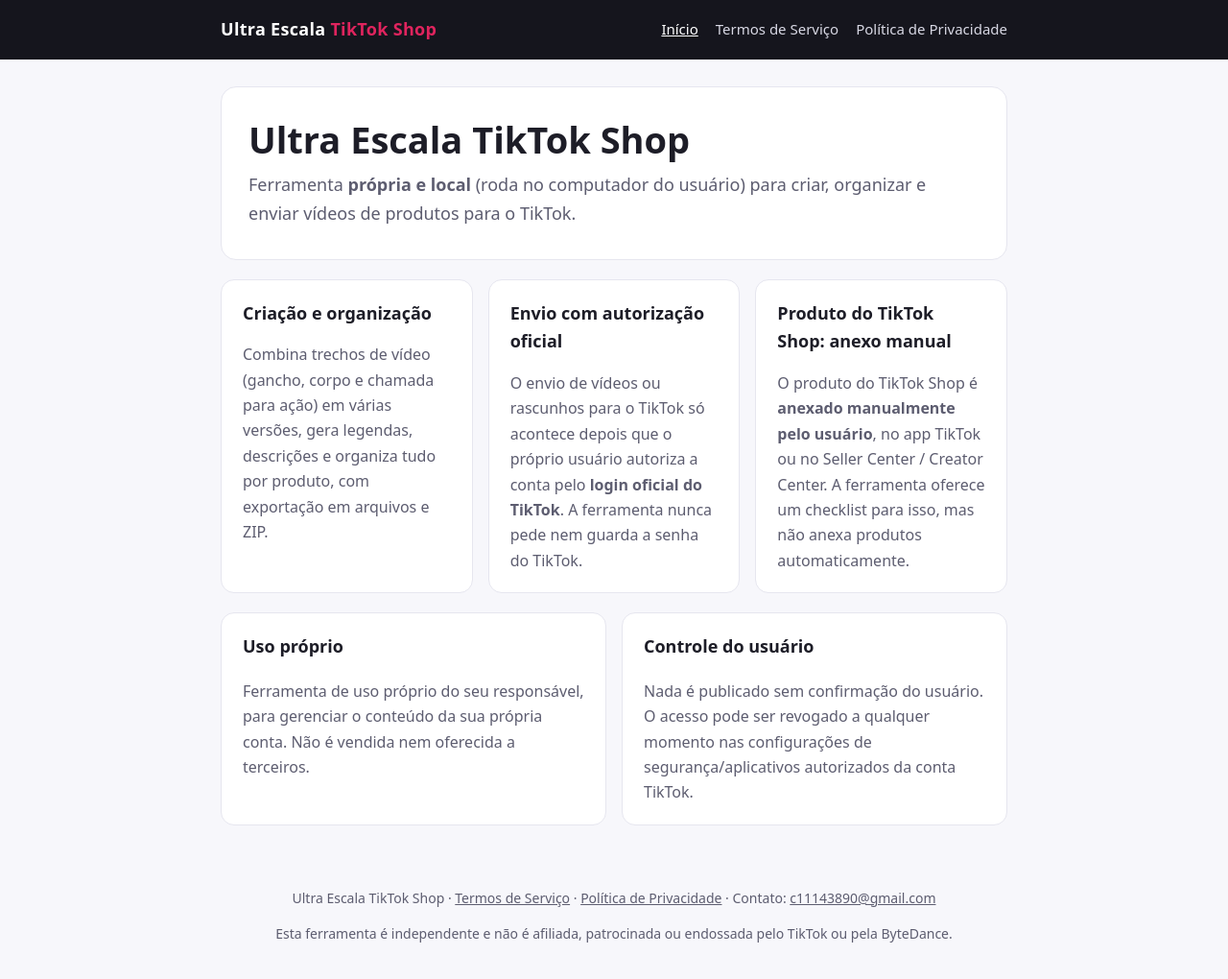
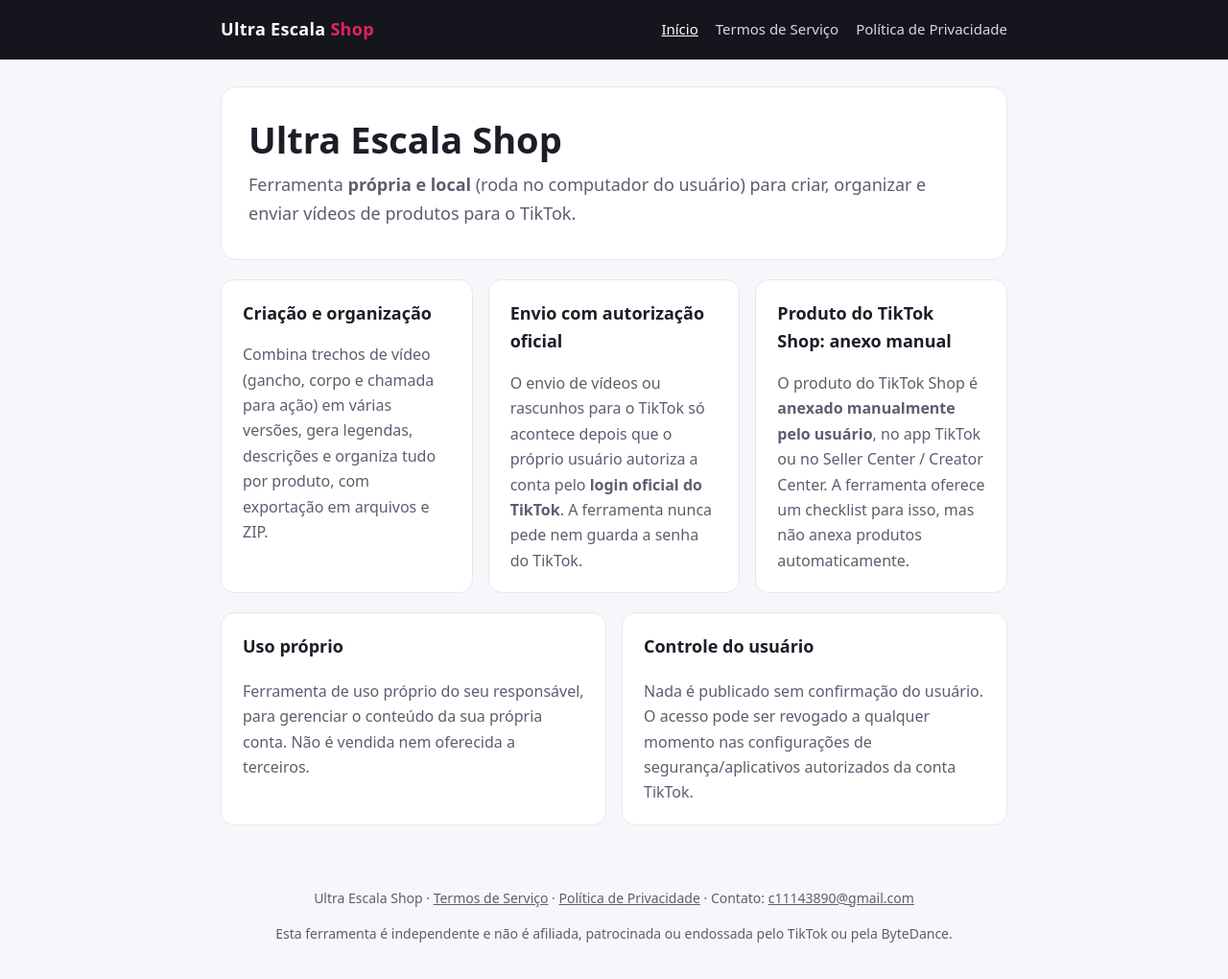
Before and after one commit to Cristiano-cas/ultra-escala-tiktok-shop, a plain HTML site: page index.html in a window 1280 px wide. Shown: the whole page at 96% size. Drawn offline with Linux system fonts and the light colour scheme.

Commit message:
Publica index.html

```diff
--- a/index.html
+++ b/index.html
@@ -3,14 +3,14 @@
 <head>
   <meta charset="utf-8">
   <meta name="viewport" content="width=device-width, initial-scale=1">
-  <title>Ultra Escala TikTok Shop</title>
+  <title>Ultra Escala Shop</title>
   <meta name="description" content="Ferramenta própria e local para criar, organizar e enviar vídeos de produtos para o TikTok, usando a autorização oficial do TikTok.">
   <link rel="stylesheet" href="style.css">
 </head>
 <body>
   <header class="top">
     <div class="wrap">
-      <a class="logo" href="./">Ultra Escala <span>TikTok Shop</span></a>
+      <a class="logo" href="./">Ultra Escala <span>Shop</span></a>
       <nav>
         <a class="on" href="./">Início</a>
         <a href="termos/">Termos de Serviço</a>
@@ -21,7 +21,7 @@
 
   <main class="wrap">
     <section class="hero">
-      <h1>Ultra Escala TikTok Shop</h1>
+      <h1>Ultra Escala Shop</h1>
       <p class="lead">Ferramenta <strong>própria e local</strong> (roda no computador do usuário) para criar, organizar
         e enviar vídeos de produtos para o TikTok.</p>
     </section>
@@ -60,7 +60,7 @@
   </main>
 
   <footer>
-    <p>Ultra Escala TikTok Shop · <a href="termos/">Termos de Serviço</a> · <a href="privacidade/">Política de Privacidade</a>
+    <p>Ultra Escala Shop · <a href="termos/">Termos de Serviço</a> · <a href="privacidade/">Política de Privacidade</a>
       · Contato: <a href="mailto:c11143890@gmail.com">c11143890@gmail.com</a></p>
     <p>Esta ferramenta é independente e não é afiliada, patrocinada ou endossada pelo TikTok ou pela ByteDance.</p>
   </footer>
```
